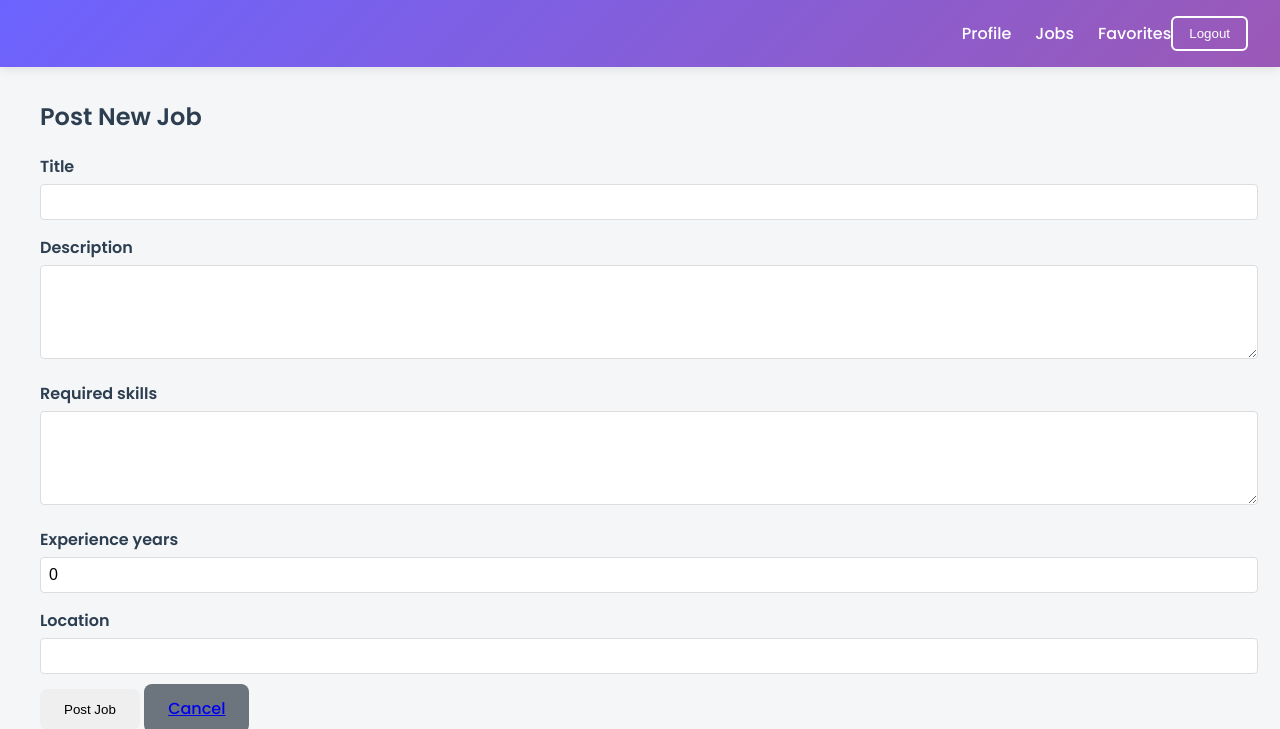
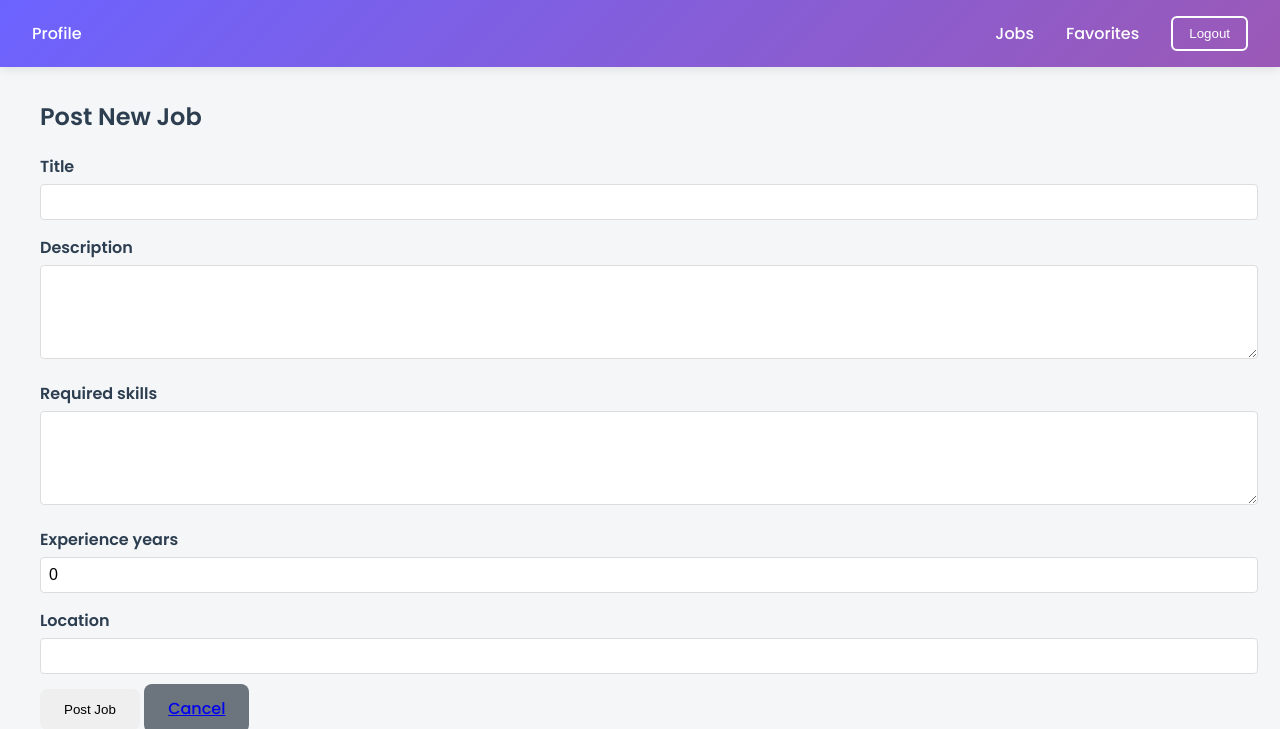
Before and after one commit to AzizullahDarmani/AI_Powered_Resume_Analyzer, a Django app: page /accounts/jobs/add/ in a window 1280 px wide. Shown: the top 729 px of the page. Run offline with Django 5.2, Linux system fonts and the light colour scheme; the visitor is signed in with stand-in values (Sample User, id 1); parts of the project's set-up code (start-up, migrations or seed data) failed here and were passed over; some libraries are stand-ins or nearby versions.

Commit message:
Assistant checkpoint: Update navigation layout and spacing
Assistant generated file changes:
- accounts/templates/accounts/base.html: Update navigation layout, Update navigation structure

---

User prompt:

keep the Profile navigator to the left corner, and also give a bit of distance between Favorites and logout button

Replit-Commit-Author: Assistant
Replit-Commit-Session-Id: 0411cb77-4424-4415-a595-fc67fea6358b

```diff
--- a/accounts/templates/accounts/base.html
+++ b/accounts/templates/accounts/base.html
@@ -28,14 +28,24 @@
             padding: 1rem 2rem;
             box-shadow: 0 2px 10px rgba(0,0,0,0.1);
             display: flex;
-            justify-content: flex-end;
+            justify-content: space-between;
             align-items: center;
+        }
+
+        .nav-left {
+            display: flex;
+            align-items: center;
+        }
+
+        .nav-right {
+            display: flex;
+            align-items: center;
+            gap: 2rem;
         }
 
         nav a {
             color: white;
             text-decoration: none;
-            margin-left: 1.5rem;
             font-weight: 500;
             transition: opacity 0.3s;
         }
@@ -152,13 +162,17 @@
 <body>
     <nav>
         {% if user.is_authenticated %}
+            <div class="nav-left">
                 <a href="{% url 'profile' %}">Profile</a>
+            </div>
+            <div class="nav-right">
                 <a href="{% url 'jobs' %}">Jobs</a>
                 <a href="{% url 'favorite_jobs' %}">Favorites</a>
                 <form method="post" action="{% url 'logout' %}" style="display: inline;">
                     {% csrf_token %}
                     <button type="submit" class="logout-btn">Logout</button>
                 </form>
+            </div>
         {% else %}
             <a href="{% url 'login' %}">Login</a>
             <a href="{% url 'register' %}">Register</a>
```
Lines whose indentation alone changed are shown as unchanged.
